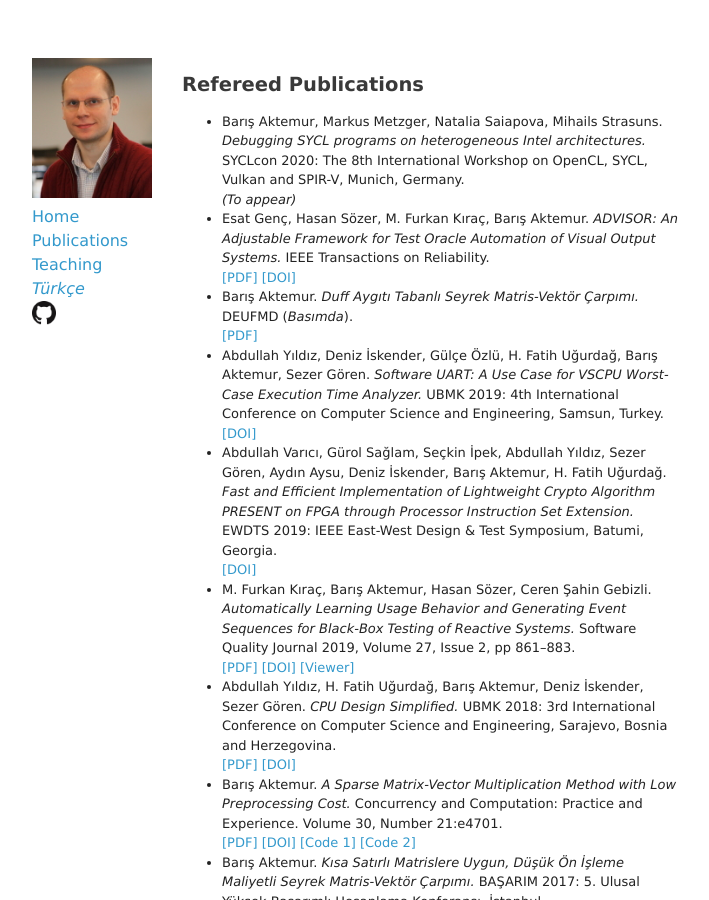
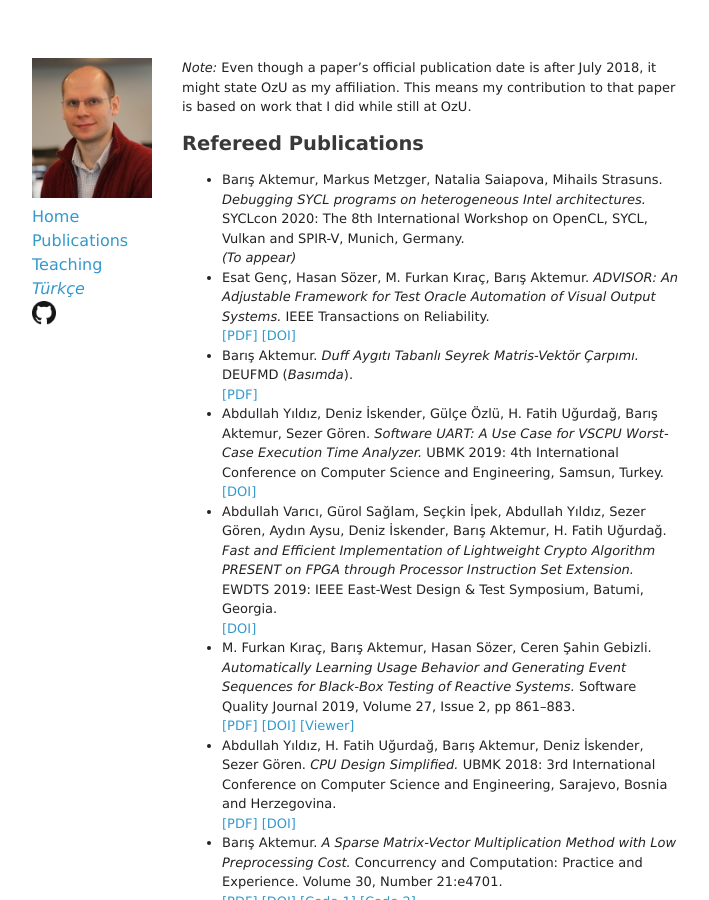
Before and after one commit to aktemur/aktemur.github.io, a Jekyll site: the page built from publications.md, in a window 1280 px wide and 900 px high. Shown: the whole window, without its empty margins (283-992 px from the left). Built offline with Jekyll 4.4.1, drawn with Linux system fonts in a browser that asks for light colours; our own code applies the rules of GitHub Pages for plain Markdown files.

Commit message:
Add note

```diff
--- a/publications.md
+++ b/publications.md
@@ -1,6 +1,10 @@
 ---
 layout: default
 ---
+
+_Note:_ Even though a paper's official publication date is after July
+2018, it might state OzU as my affiliation.  This means my contribution
+to that paper is based on work that I did while still at OzU.
 
 ## Refereed Publications
 * Barış Aktemur, Markus Metzger, Natalia Saiapova, Mihails Strasuns.
```
